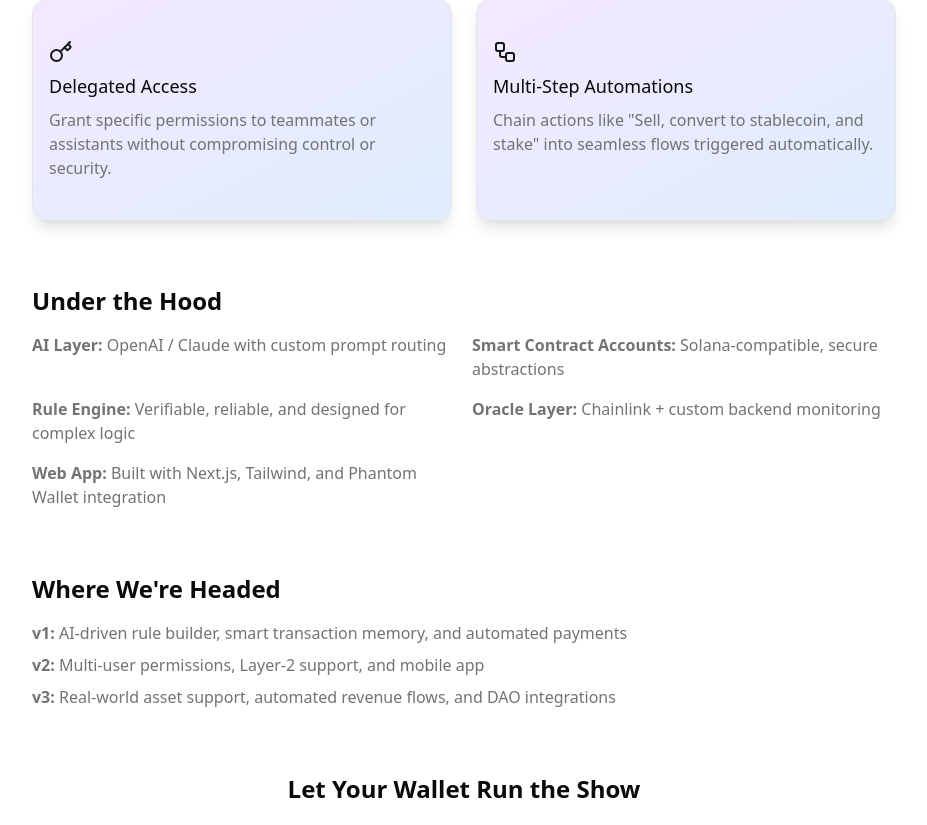
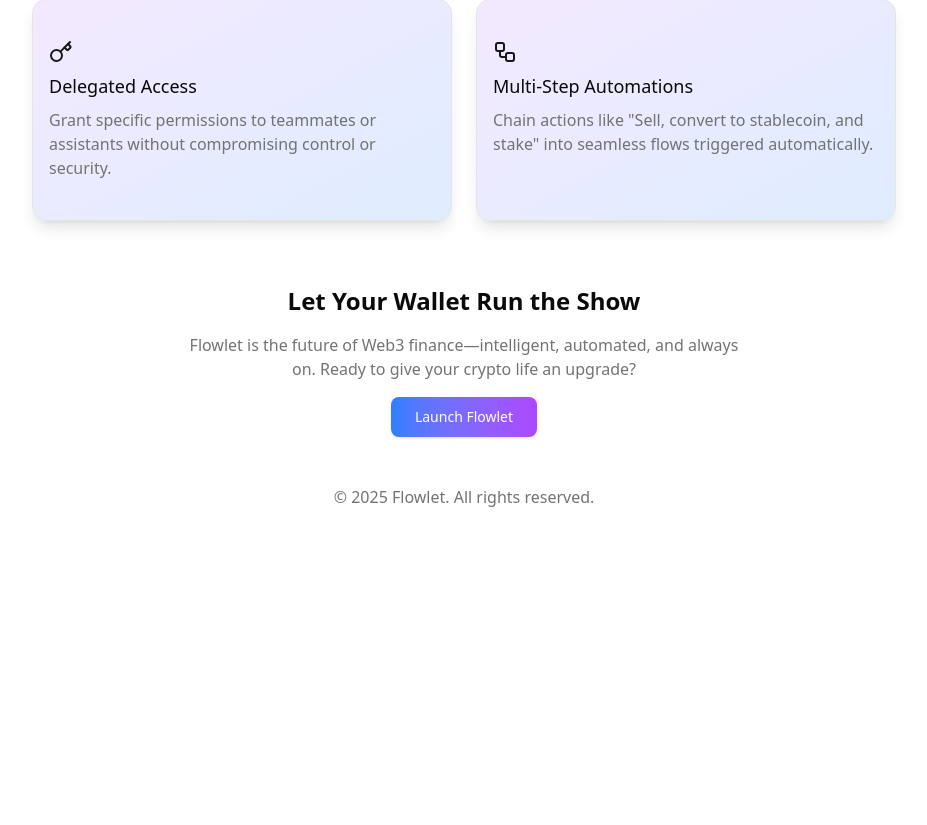
Before and after one commit to oneofuslabs/flowlet-landing, a Next.js app: page / in a window 1280 px wide. Shown: the part 1967-2792 px from the top of the page, without its empty margins (176-1103 px from the left). After the commit the page ends 2516 px from the top, so only its background shows below. Built offline with nearby package versions, Linux system fonts and the light colour scheme.

Commit message:
simplify content

```diff
--- a/app/page.tsx
+++ b/app/page.tsx
@@ -211,54 +211,6 @@
           </div>
         </section>
 
-        {/* Tech Stack */}
-        <section>
-          <h2 className="text-2xl font-semibold mb-4">Under the Hood</h2>
-          <ul className="grid grid-cols-2 gap-4 text-muted-foreground">
-            <li>
-              <strong>AI Layer:</strong> OpenAI / Claude with custom prompt
-              routing
-            </li>
-            <li>
-              <strong>Smart Contract Accounts:</strong> Solana-compatible,
-              secure abstractions
-            </li>
-            <li>
-              <strong>Rule Engine:</strong> Verifiable, reliable, and designed
-              for complex logic
-            </li>
-            <li>
-              <strong>Oracle Layer:</strong> Chainlink + custom backend
-              monitoring
-            </li>
-            <li>
-              <strong>Web App:</strong> Built with Next.js, Tailwind, and
-              Phantom Wallet integration
-            </li>
-          </ul>
-        </section>
-
-        {/* Roadmap */}
-        <section>
-          <h2 className="text-2xl font-semibold mb-4">
-            Where We&apos;re Headed
-          </h2>
-          <div className="space-y-2 text-muted-foreground">
-            <p>
-              <strong>v1:</strong> AI-driven rule builder, smart transaction
-              memory, and automated payments
-            </p>
-            <p>
-              <strong>v2:</strong> Multi-user permissions, Layer-2 support, and
-              mobile app
-            </p>
-            <p>
-              <strong>v3:</strong> Real-world asset support, automated revenue
-              flows, and DAO integrations
-            </p>
-          </div>
-        </section>
-
         {/* Call to Action */}
         <section className="text-center space-y-4">
           <h2 className="text-2xl font-semibold">
```
